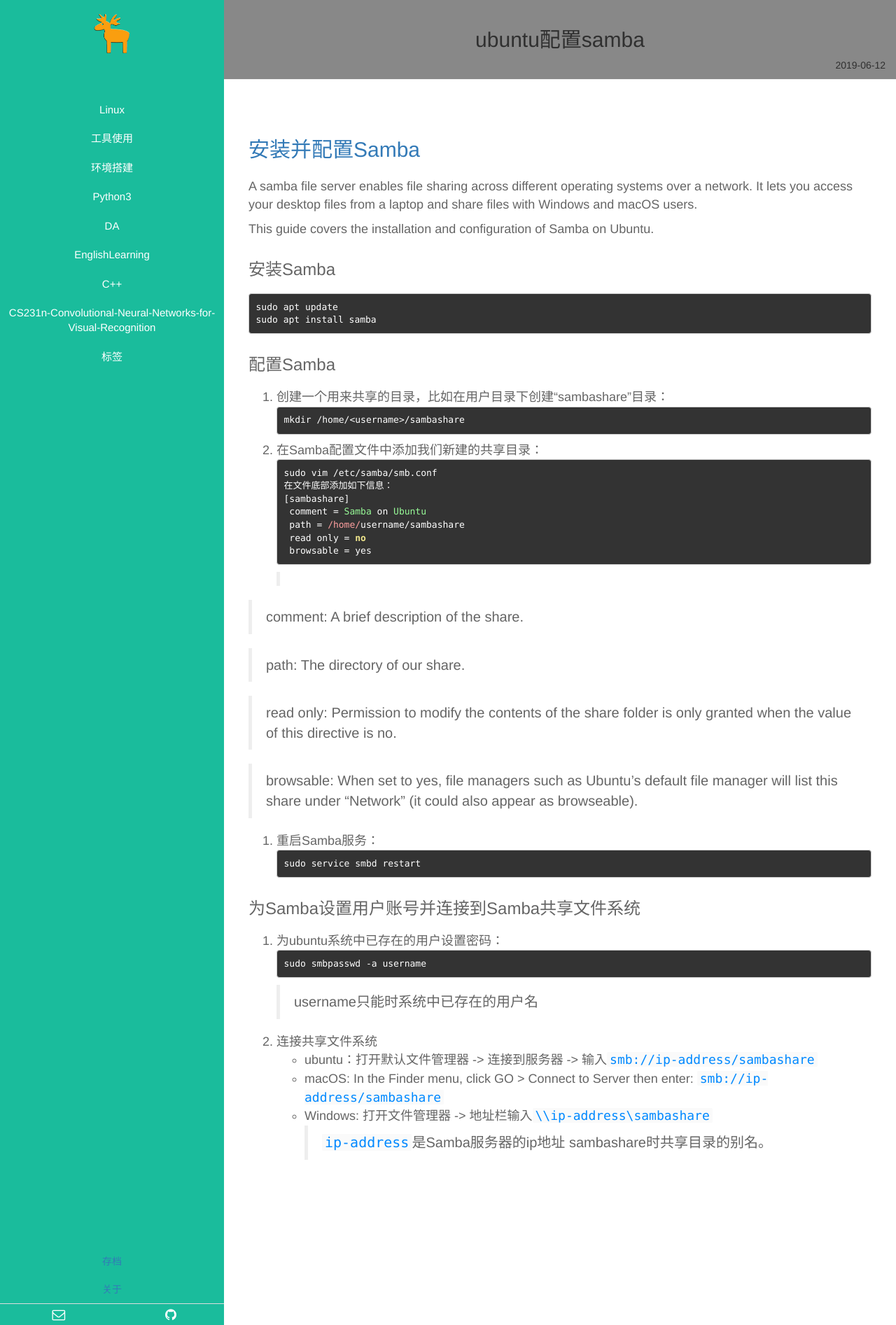
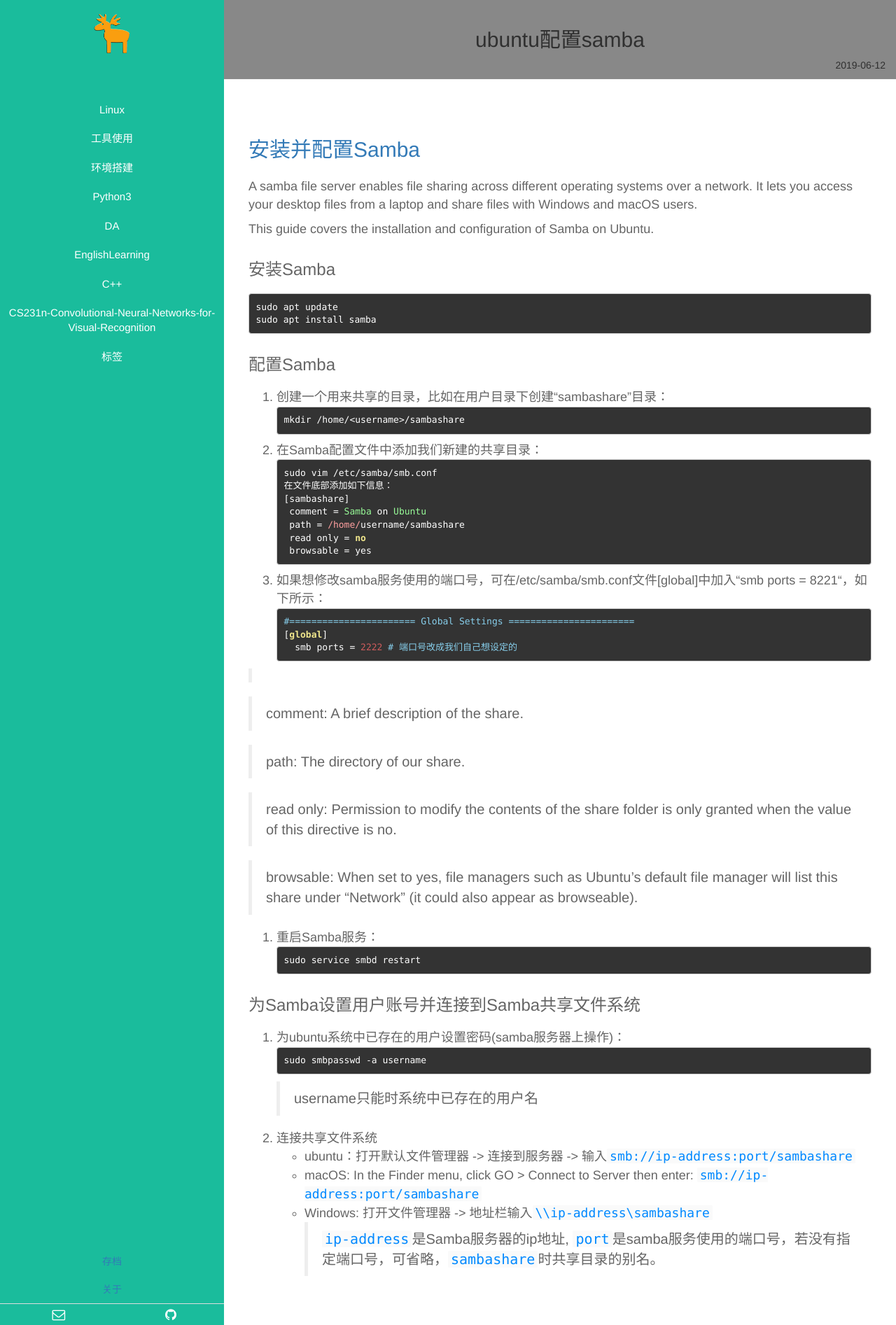
Before and after one commit to zjj421/zjj421.github.io, a Jekyll site: the page built from _posts/环境搭建/2019-06-12-ubuntu-配置-smaba.md, in a window 1280 px wide. Shown: the whole page at 70% size. Built offline with Jekyll 4.4.1, drawn with Linux system fonts in a browser that asks for light colours.

Commit message:
update samba setting

````diff
--- a/_posts/环境搭建/2019-06-12-ubuntu-配置-smaba.md
+++ b/_posts/环境搭建/2019-06-12-ubuntu-配置-smaba.md
@@ -33,6 +33,13 @@
     read only = no
     browsable = yes
 ```
+3. 如果想修改samba服务使用的端口号，可在/etc/samba/smb.conf文件[global]中加入“smb ports = 8221“，如下所示：
+```
+#======================= Global Settings =======================
+[global]
+  smb ports = 2222 # 端口号改成我们自己想设定的
+```
+
 > [sambashare]: The name inside the brackets is the name of our share.
 
 > comment: A brief description of the share.
@@ -50,14 +57,14 @@
 
 ### 为Samba设置用户账号并连接到Samba共享文件系统
 
-1. 为ubuntu系统中已存在的用户设置密码：
+1. 为ubuntu系统中已存在的用户设置密码(samba服务器上操作)：
 ```
 sudo smbpasswd -a username
 ```
 > username只能时系统中已存在的用户名
 
 2. 连接共享文件系统
-  - ubuntu：打开默认文件管理器 -> 连接到服务器 -> 输入`smb://ip-address/sambashare`
-  - macOS: In the Finder menu, click GO > Connect to Server then enter: `smb://ip-address/sambashare`
+  - ubuntu：打开默认文件管理器 -> 连接到服务器 -> 输入`smb://ip-address:port/sambashare`
+  - macOS: In the Finder menu, click GO > Connect to Server then enter: `smb://ip-address:port/sambashare`
   - Windows: 打开文件管理器 -> 地址栏输入`\\ip-address\sambashare`
-> `ip-address`是Samba服务器的ip地址 sambashare时共享目录的别名。
+  > `ip-address`是Samba服务器的ip地址, `port`是samba服务使用的端口号，若没有指定端口号，可省略，`sambashare`时共享目录的别名。
````
